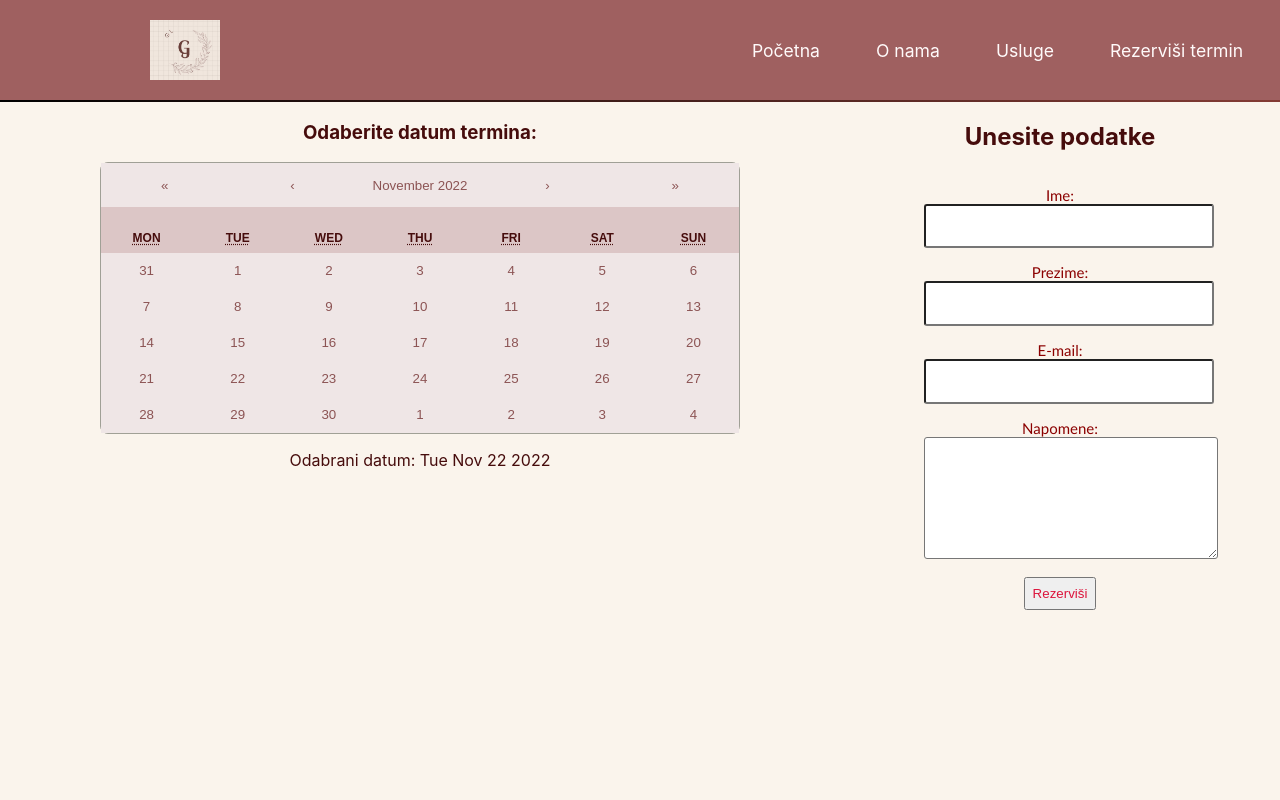
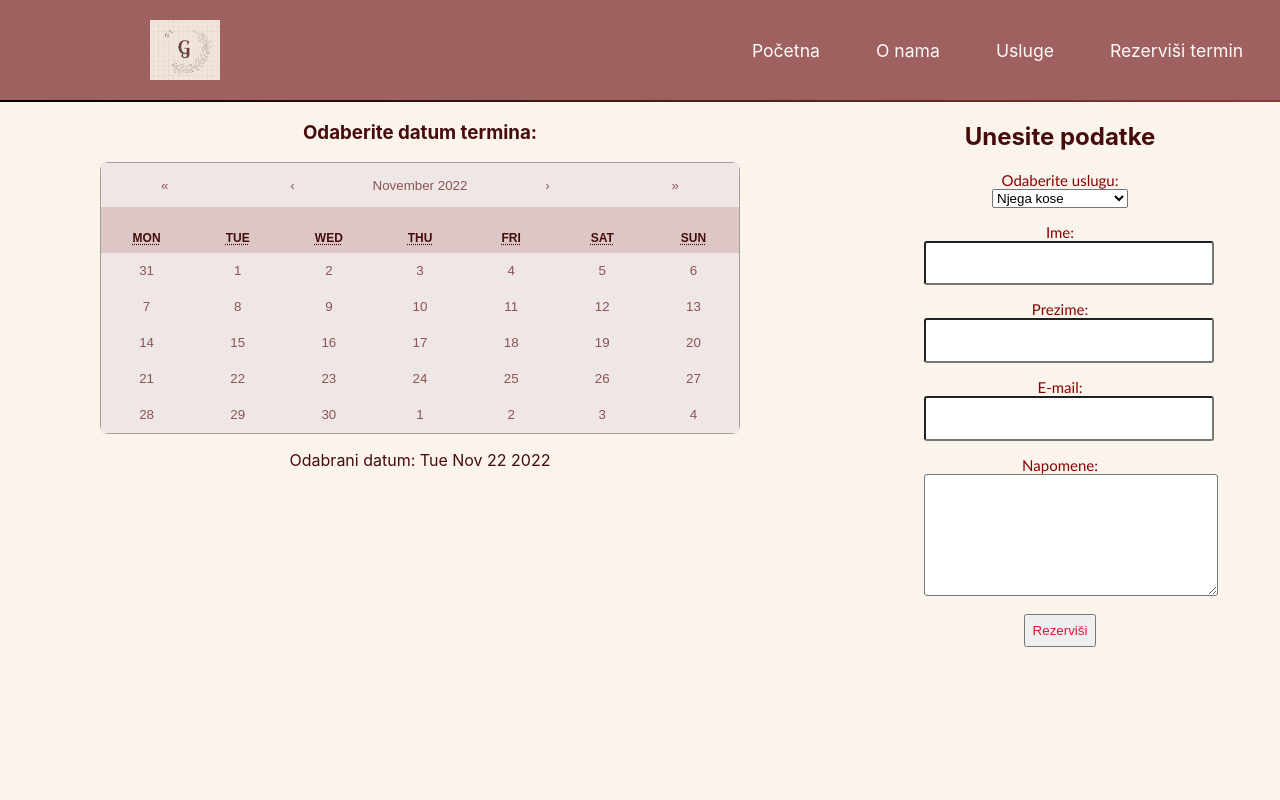
Before and after one commit to ehasanovic4/tsi-projekat-frontend, a React (Create React App) app: page /Kalendar in a window 1280 px wide. Shown: the top 800 px of the page. Built offline with nearby package versions, Linux system fonts and the light colour scheme.

Commit message:
KANITA: dodana lista usluga na rezervisi

```diff
--- a/src/pages/Calendar.js
+++ b/src/pages/Calendar.js
@@ -56,6 +56,13 @@ function Kalendar() {
         {/* Popunjavanje forme za rezervaciju */}
         <div className="pocetna">
           <div className="rezervisi">
+            Odaberite uslugu:
+            <select>
+              <option> Njega kose</option>
+              <option> Njega lica</option>
+              <option> Njega ruku i noktiju</option>
+              <option> Njega tijela</option>
+            </select>
             <form>
               <p> </p>
               <p> </p>
```
